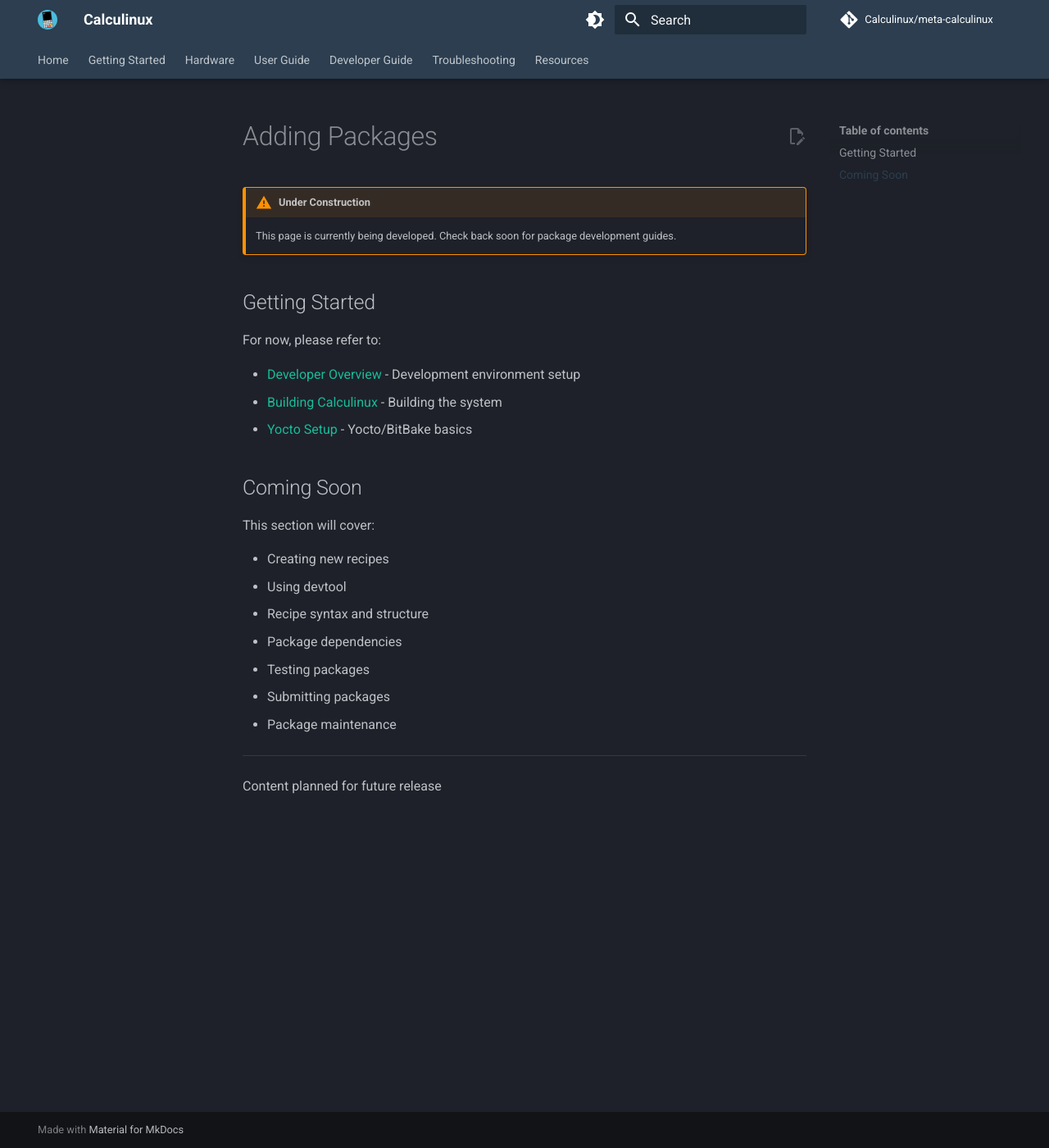
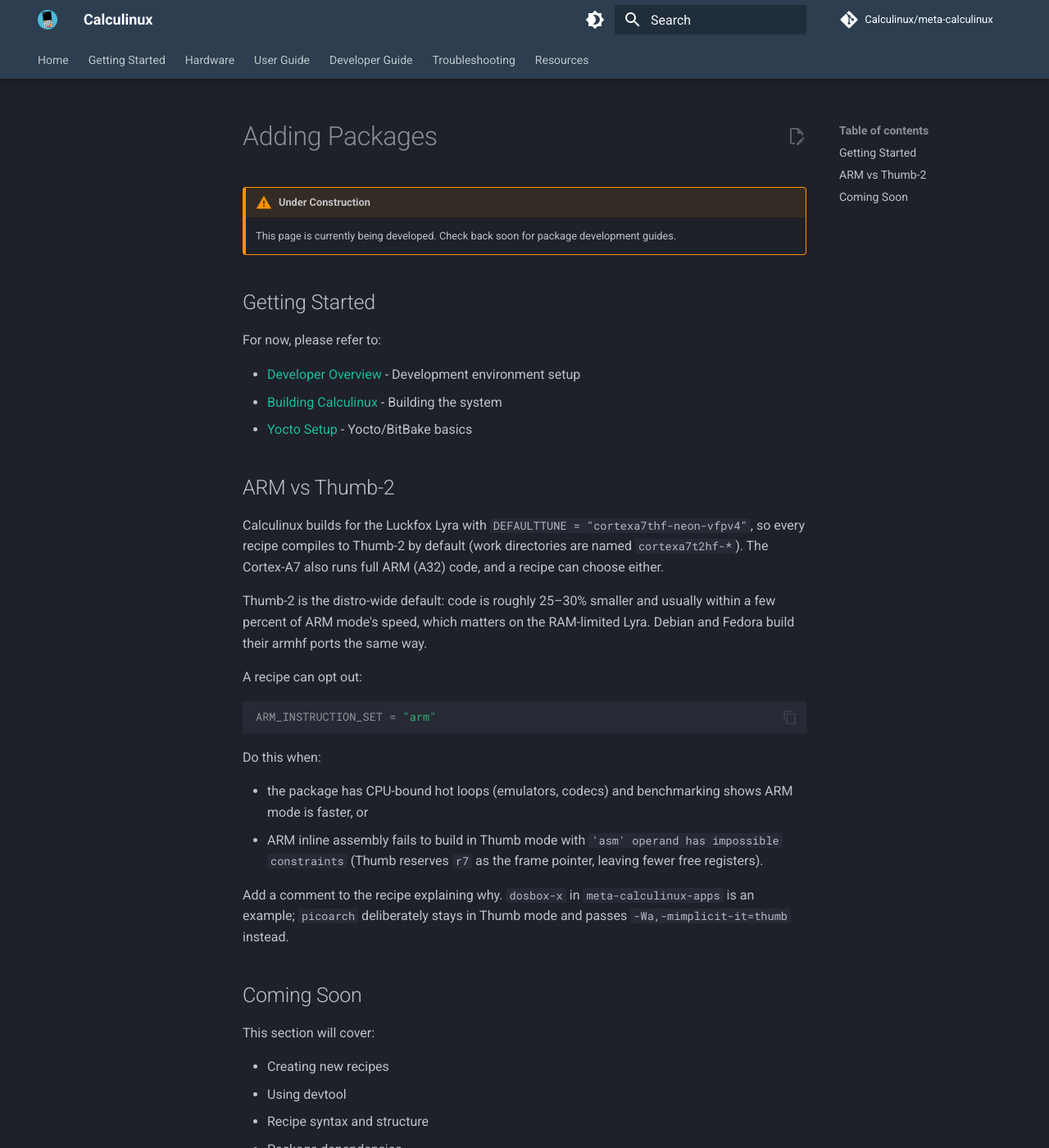
Before and after one commit to Calculinux/docs, an MkDocs documentation site: the page built from docs/developer/adding-packages.md, in a window 1280 px wide and 1400 px high. Shown: the whole window at 82% size. Built offline with MkDocs 1.6.1 and Material for MkDocs 9.7.7, drawn with Linux system fonts in a browser that asks for light colours; comment, search, counter and statistics services are not loaded.

Commit message:
Document ARM vs Thumb-2 for recipes; fix snippet includes
Add a packaging note on the Lyra's Thumb-2 default and when a recipe
should set ARM_INSTRUCTION_SET = "arm", included from Adding Packages.

pymdownx.snippets resolved includes from the repo root while every
include is written relative to docs/, so all snippets were silently
dropped (e.g. the dependencies and licensing sections of the newsboat
and Rust examples). Set base_path to docs and turn on check_paths so a
broken include fails the build.

Co-Authored-By: Claude Opus 5.5 <noreply@anthropic.com>

````diff
--- a/docs/developer/adding-packages.md
+++ b/docs/developer/adding-packages.md
@@ -10,6 +10,8 @@ For now, please refer to:
 - [Developer Overview](overview.md) - Development environment setup
 - [Building Calculinux](building.md) - Building the system
 - [Yocto Setup](yocto-setup.md) - Yocto/BitBake basics
+
+--8<-- "developer/adding-packages/_snippets/instruction-set.md"
 
 ## Coming Soon
 
--- /dev/null
+++ b/docs/developer/adding-packages/_snippets/instruction-set.md
@@ -0,0 +1,28 @@
+## ARM vs Thumb-2
+
+Calculinux builds for the Luckfox Lyra with `DEFAULTTUNE = "cortexa7thf-neon-vfpv4"`,
+so every recipe compiles to Thumb-2 by default (work directories are named
+`cortexa7t2hf-*`). The Cortex-A7 also runs full ARM (A32) code, and a recipe can
+choose either.
+
+Thumb-2 is the distro-wide default: code is roughly 25–30% smaller and usually
+within a few percent of ARM mode's speed, which matters on the RAM-limited Lyra.
+Debian and Fedora build their armhf ports the same way.
+
+A recipe can opt out:
+
+```bitbake
+ARM_INSTRUCTION_SET = "arm"
+```
+
+Do this when:
+
+- the package has CPU-bound hot loops (emulators, codecs) and benchmarking shows
+  ARM mode is faster, or
+- ARM inline assembly fails to build in Thumb mode with
+  `'asm' operand has impossible constraints` (Thumb reserves `r7` as the frame
+  pointer, leaving fewer free registers).
+
+Add a comment to the recipe explaining why. `dosbox-x` in `meta-calculinux-apps`
+is an example; `picoarch` deliberately stays in Thumb mode and passes
+`-Wa,-mimplicit-it=thumb` instead.
--- a/mkdocs.yml
+++ b/mkdocs.yml
@@ -56,7 +56,9 @@ markdown_extensions:
   - pymdownx.highlight:
       anchor_linenums: true
   - pymdownx.inlinehilite
-  - pymdownx.snippets
+  - pymdownx.snippets:
+      base_path: docs
+      check_paths: true
   - pymdownx.tabbed:
       alternate_style: true
   - tables
````
